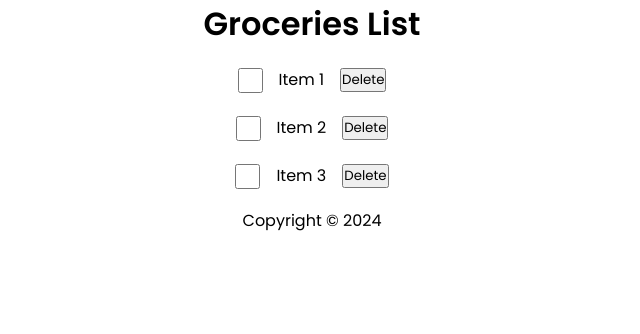
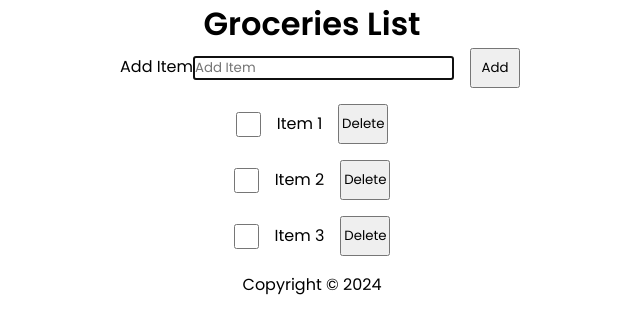
Before and after one commit to ZanderMiguel/MyTodoReact, a React (Create React App) app: page / in a window 1280 px wide. Shown: the top 334 px of the page, without its empty margins (328-968 px from the left). Built offline with nearby package versions, Linux system fonts and the light colour scheme.

Commit message:
AddingForm

```diff
--- /dev/null
+++ b/src/components/AddingForm.js
@@ -0,0 +1,21 @@
+import React from "react";
+
+const AddingForm = ({ newItem, setNewItem, handleSubmit }) => {
+  return (
+    <form className="addForm" onSubmit={handleSubmit}>
+      <label htmlFor="addItem">Add Item</label>
+      <input
+        autoFocus
+        type="text"
+        id="addItem"
+        placeholder="Add Item"
+        required
+        value={newItem}
+        onChange={(e) => setNewItem(e.target.value)}
+      />
+      <button type="submit"> Add</button>
+    </form>
+  );
+};
+
+export default AddingForm;
--- a/src/components/ListItems.js
+++ b/src/components/ListItems.js
@@ -3,7 +3,7 @@ import React from "react";
 const ListItems = ({ items, handleChecked, handleDelete }) => {
   return (
     <>
-      <ul>
+      <ul className="list">
         {items.map((item) => (
           <li key={item.id}>
             <div className="containder-input">
--- a/src/components/Main.js
+++ b/src/components/Main.js
@@ -1,8 +1,11 @@
 import React from "react";
 import { useState } from "react";
 import List from "./List";
+import AddingForm from "./AddingForm";
 
 const Main = () => {
+  // Adding form
+  const [newItem, setNewItem] = useState("");
   const [items, setItems] = useState([
     {
       id: 1,
@@ -21,6 +24,11 @@ const Main = () => {
     },
   ]);
 
+  const setAndSaveItems = (newItems) => {
+    setItems(newItems);
+    localStorage.setItem("shopppinglist", JSON.stringify(newItems));
+  };
+
   const handleChecked = (id) => {
     const listItems = items.map((item) =>
       item.id === id ? { ...item, checked: !item.checked } : item
@@ -35,8 +43,25 @@ const Main = () => {
     localStorage.setItem("shopppinglist", JSON.stringify(listItems));
   };
 
+  const handleSubmit = (e) => {
+    console.log(newItem);
+    e.preventDefault();
+    if (!newItem) return;
+    // clear search
+    const id = items.length ? items[items.length - 1].id + 1 : 1;
+    const newitem = { id, checked: false, label: newItem };
+    const listItem = [...items, newitem];
+    setAndSaveItems(listItem);
+    setNewItem("");
+  };
+
   return (
     <main>
+      <AddingForm
+        newItem={newItem}
+        setNewItem={setNewItem}
+        handleSubmit={handleSubmit}
+      />
       <List
         items={items}
         handleChecked={handleChecked}
--- a/src/index.css
+++ b/src/index.css
@@ -27,17 +27,40 @@ label,
 button {
   margin-left: 1rem;
 }
+button {
+  height: 40px;
+  width: 50px;
+}
 
 .containder-input {
   display: flex;
   align-items: center;
   justify-content: center;
 }
+
+.list input[type="checkbox"] {
+  height: 25px;
+  width: 25px;
+}
+
+/* Adding Form */
+.addItem label {
+  position: absolute;
+  left: -9999999999px;
+}
+
+.addItem {
+  display: flex;
+  justify-content: center;
+  align-items: center;
+}
+
+.addItem input[type="text"] {
+  height: 3rem;
+  font-size: 1rem;
+  padding: 0.25rem;
+}
 /* Footer styles  */
 footer p {
   margin-top: 1rem;
 }
-input {
-  height: 25px;
-  width: 25px;
-}
```
